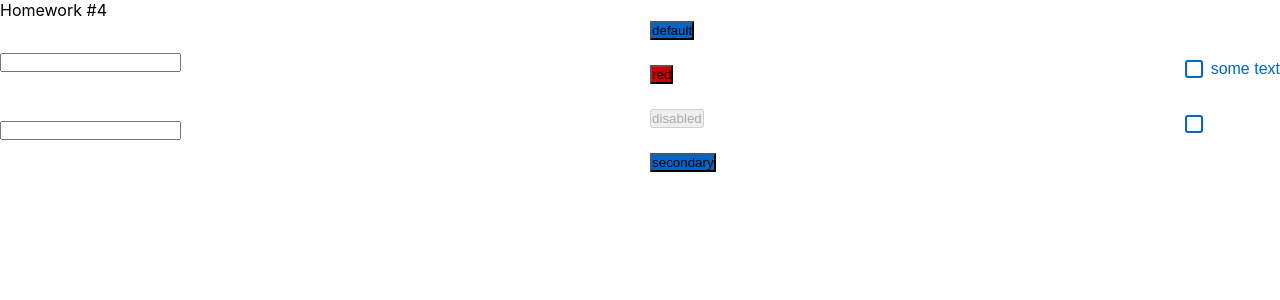
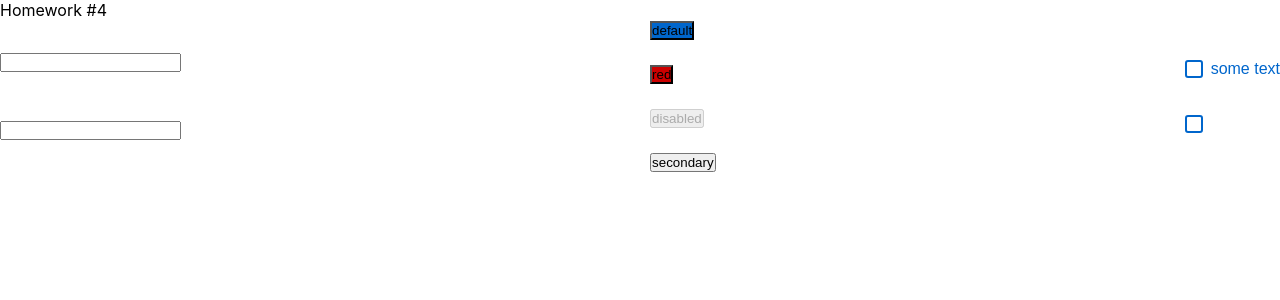
Before and after one commit to arturican/homework_old, a React (Create React App) app: page / in a window 1280 px wide. Shown: the top 300 px of the page. Built offline with nearby package versions, Linux system fonts and the light colour scheme.

Commit message:
добавил стиль secondry

```diff
--- a/src/s2-homeworks/hw04/common/c2-SuperButton/SuperButton.tsx
+++ b/src/s2-homeworks/hw04/common/c2-SuperButton/SuperButton.tsx
@@ -22,7 +22,7 @@ const SuperButton: React.FC<SuperButtonPropsType> = (
             ' ' + s.disabled
             : xType === 'red' ?
                 ' ' +s.red
-                : ' '+s.default )
+                : xType === 'secondary' ? ' ' + s.secondary : ' ' + s.default)
         // + (disabled
         //         ? ...
         //         : xType === 'red'
```
